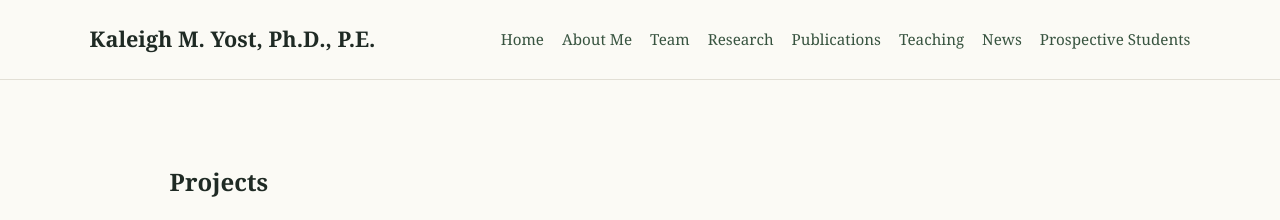
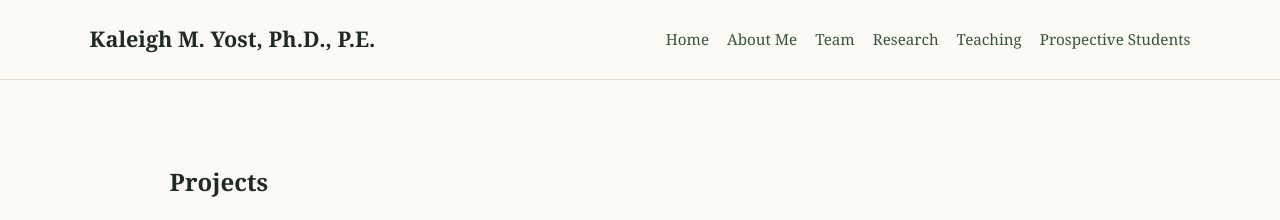
Before and after one commit to kaleighmyost/website, a plain HTML site: page research.html in a window 1280 px wide. Shown: the top 220 px of the page. Drawn offline with Linux system fonts and the light colour scheme.

Commit message:
Update research.html
Delete publications and news pages

```diff
--- a/research.html
+++ b/research.html
@@ -31,14 +31,8 @@
     <a href="research.html">
      Research
     </a>
-    <a href="publications.html">
-     Publications
-    </a>
     <a href="teaching.html">
      Teaching
-    </a>
-    <a href="news.html">
-     News
     </a>
     <a href="prospective.html">
      Prospective Students
```
